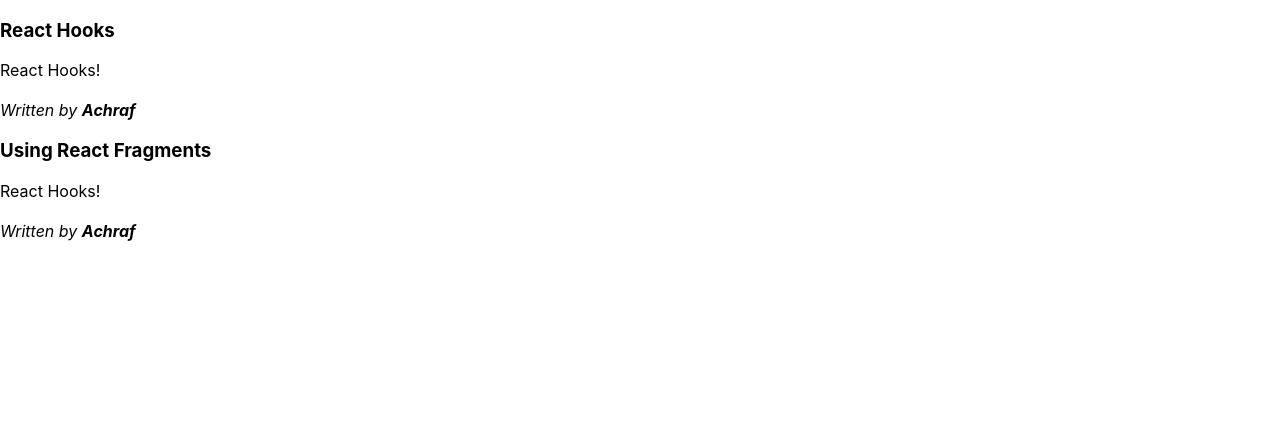
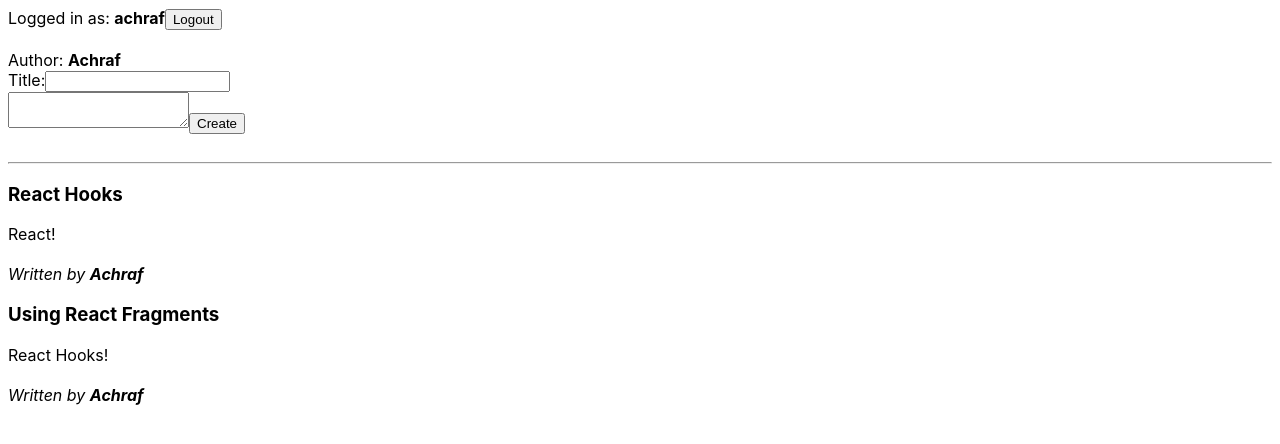
Before and after one commit to AchrafRehioui/Learn-React-Hooks, a React (Create React App) app in the folder chpter3/: page / in a window 1280 px wide. Shown: the top 444 px of the page. Built offline with nearby package versions, Linux system fonts and the light colour scheme.

Commit message:
putting all component in App statically

```diff
--- a/chpter3/src/App.js
+++ b/chpter3/src/App.js
@@ -1,12 +1,24 @@
 import React from 'react';
 import PostList from './post/PostList';
+import CreatePost from './post/CreatePost';
+import UserBar from './user/UserBar';
 
+const user = 'Achraf'
 const posts = [
-  { title: 'React Hooks', content: 'React Hooks!', author: 'Achraf' },
+  { title: 'React Hooks', content: 'React!', author: 'Achraf' },
   { title: 'Using React Fragments', content: 'React Hooks!', author: 'Achraf' }
 ]
 
+
 export default function App() {
-  return <PostList posts={posts} />
-
+  return (
+    <div style={{ padding: 8 }}>
+      <UserBar />
+      <br />
+      <CreatePost user={user} />
+      <br />
+      <hr />
+      <PostList posts={posts} />
+    </div>
+  )
 }
```
